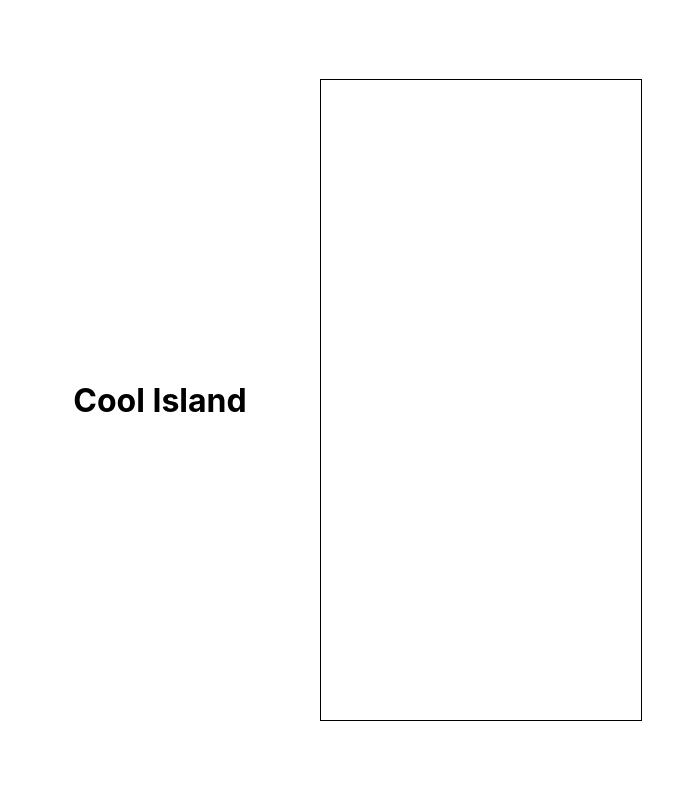
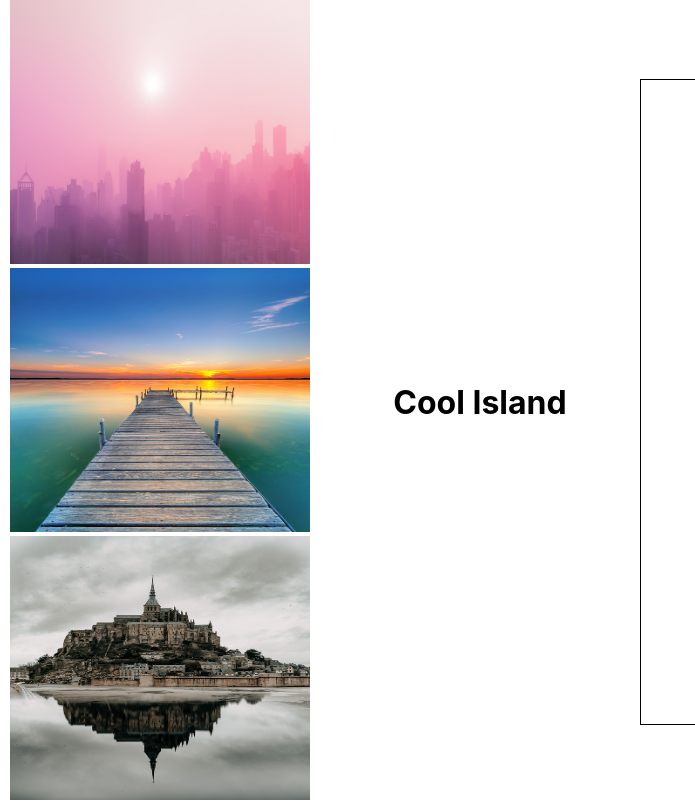
Before and after one commit to joshua360x/battery-Needed-cityBuilder, a React (Create React App) app: page / in a window 1280 px wide. Shown: the whole page, without its empty margins (0-695 px from the left). Built offline with nearby package versions, Linux system fonts and the light colour scheme.

Commit message:
rendered each image per id change

```diff
--- a/src/App.js
+++ b/src/App.js
@@ -22,6 +22,7 @@ function App() {
   return (
     <div className="App">
       {/* here, the City component takes in skylineId, waterfrontId, castleId as props. It'll use those ids to render pictures correctly. */}
+      <City skylineId={skylineId} waterfrontId={waterfrontId} castleId={castleId} />
       <h1>
         {/* dynamically update the city name here using state */}
         {cityName}
--- a/src/City.js
+++ b/src/City.js
@@ -1,10 +1,13 @@
 import React from 'react';
 
-export default function City(props) {
+export default function City({ skylineId, waterfrontId, castleId }) {
   return (
     <div className="city">
       {/* this component should take 3 props: waterfrontId, skylineId, and castlId */}
       {/* use these 3 ids in img tags load approriate images that live in the public directory */}
+      <img src={`skyline-${skylineId}.jpeg`} alt="" />
+      <img src={`waterfront-${waterfrontId}.jpeg`} alt="" />
+      <img src={`castle-${castleId}.jpeg`} alt="" />
     </div>
   );
 }
```
